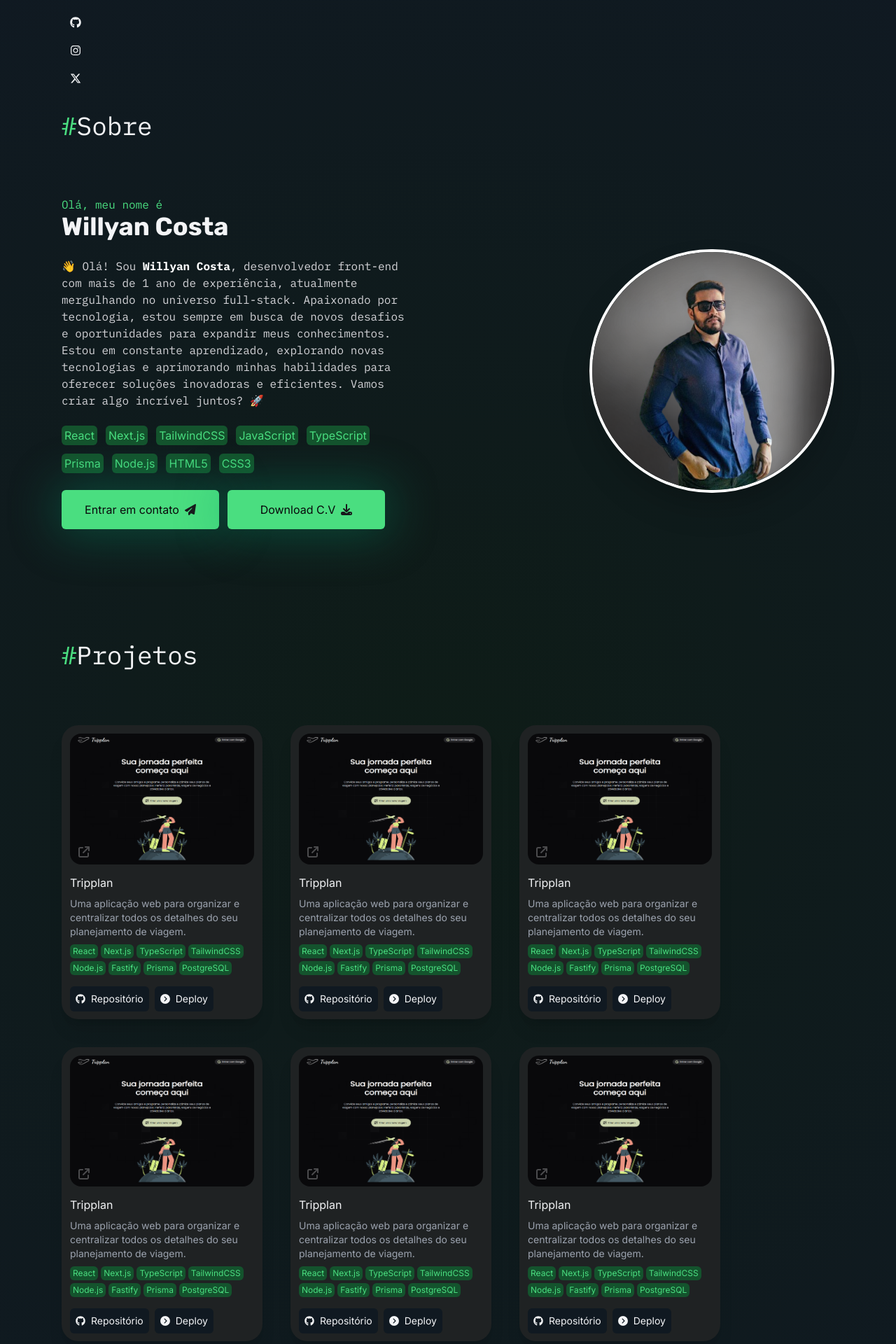
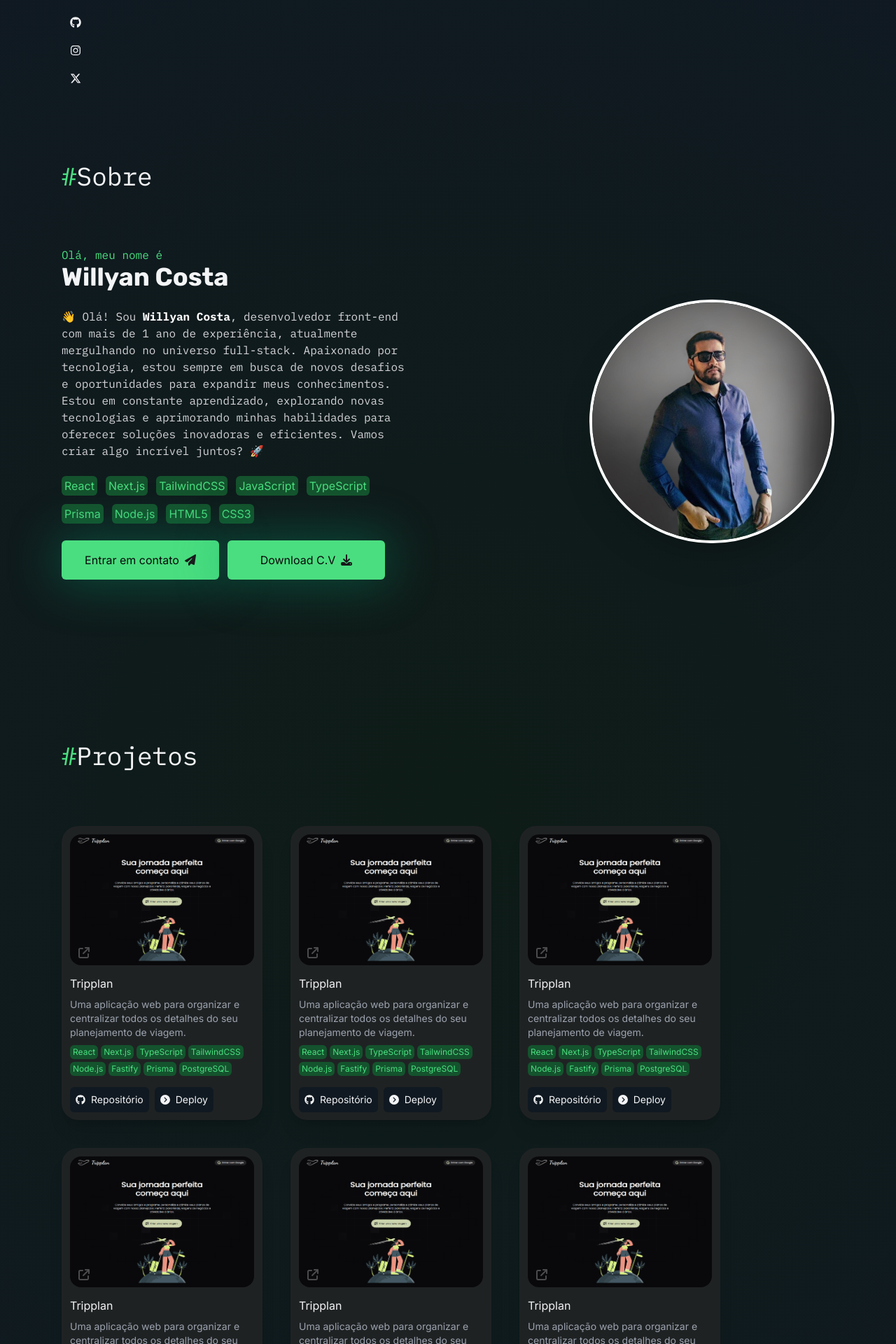
Before and after one commit to willyancr/myPortfolio, a Next.js app: page / in a window 1280 px wide. Shown: the part 680-2600 px from the top of the page at 70% size. Built offline with nearby package versions, Linux system fonts and the light colour scheme.

Commit message:
chore: Add id attributes to sections in portfolio pages
Add id attributes to sections in portfolio pages for better navigation and
scrolling experience. Update layout styles for modal effect in modal cards
component. Update global styles for smooth scrolling in RootLayout component.

```diff
--- a/src/app/(myportfolio)/contato/page.tsx
+++ b/src/app/(myportfolio)/contato/page.tsx
@@ -13,7 +13,7 @@ export const metadata: Metadata = {
 };
 export default function Contact() {
   return (
-    <div className="container space-y-20 pt-10 pb-16">
+    <div id="contato" className="container space-y-20 pt-10 pb-16">
       <h1 className="font-mono text-4xl">
         <span className="text-green-400">#</span>
         Contato
--- a/src/app/(myportfolio)/initial/page.tsx
+++ b/src/app/(myportfolio)/initial/page.tsx
@@ -2,7 +2,7 @@ import SideBarSocial from "@/app/components/sidebar-social";
 
 export default function InitialSection() {
   return (
-    <div className="container flex">
+    <div id="initial" className="container flex">
       <SideBarSocial />
       <div className="m-auto flex w-full flex-col justify-center gap-2 md:h-screen md:w-[550px] md:gap-8">
         <div className="flex items-center">
--- a/src/app/(myportfolio)/layout.tsx
+++ b/src/app/(myportfolio)/layout.tsx
@@ -3,6 +3,7 @@ import HeaderPage from "../components/header";
 export default function Layout({ children }: { children: React.ReactNode }) {
   return (
     <section >
+
       {children}
     </section>
   );
--- a/src/app/(myportfolio)/projetos/page.tsx
+++ b/src/app/(myportfolio)/projetos/page.tsx
@@ -7,7 +7,7 @@ export const metadata: Metadata = {
 
 export default function Project() {
   return (
-    <div className="container space-y-20 pt-10 pb-20">
+    <div id="projetos" className="container space-y-20 pt-28 pb-20">
       <h1 className="font-mono text-4xl">
         <span className="text-green-400">#</span>
         Projetos
--- a/src/app/(myportfolio)/sobre/page.tsx
+++ b/src/app/(myportfolio)/sobre/page.tsx
@@ -10,7 +10,7 @@ export const metadata: Metadata = {
 
 export default function About() {
   return (
-    <div className="container space-y-10 pb-24 pt-10 md:space-y-20">
+    <div id="sobre" className="container space-y-10 pb-24 pt-28 md:space-y-20">
       <h1 className="font-mono text-4xl">
         <span className="text-green-400">#</span>
         Sobre
--- a/src/app/components/modal-cards.tsx
+++ b/src/app/components/modal-cards.tsx
@@ -8,7 +8,7 @@ interface Props {
 export default function ModalCards({ handleCloseModalCard }: Props) {
   return (
     <div className="fixed inset-0 flex items-center justify-center bg-black/70 text-zinc-300">
-      <div className="h-[580px] w-[380px] space-y-6 overflow-y-auto rounded-xl bg-cards px-6 py-5 text-left drop-shadow-2xl sm:mt-[80px] sm:h-[740px] sm:w-[740px]">
+      <div className="modalEffect h-[580px] w-[380px] space-y-6 overflow-y-auto rounded-xl bg-cards px-6 py-5 text-left drop-shadow-2xl sm:mt-[80px] sm:h-[740px] sm:w-[740px]">
         <div className="flex items-center justify-between">
           <span className="text-lg font-medium">Detalhes do projeto</span>
           <button onClick={handleCloseModalCard}>
--- a/src/app/globals.css
+++ b/src/app/globals.css
@@ -22,6 +22,15 @@
     -5px -5px 15px rgba(74, 222, 128, 0.6);
 }
 
+.modalEffect {
+  @apply scale-[0.8] animate-[scaleUp_0.3s_forwards] opacity-0;
+}
+@keyframes scaleUp {
+  100% {
+    opacity: initial;
+    transform: initial;
+  }
+}
 /* scrollbar */
 *::-webkit-scrollbar {
   width: 8px;
--- a/src/app/layout.tsx
+++ b/src/app/layout.tsx
@@ -40,7 +40,7 @@ export default function RootLayout({
   return (
     <html
       lang="pt-BR"
-      className={`${inter.variable} ${plexMono.variable} ${monoton.variable} ${rubik.variable} `}
+      className={`${inter.variable} ${plexMono.variable} ${monoton.variable} ${rubik.variable} scroll-smooth `}
     >
       <body className="bgbody">{children}</body>
     </html>
```
